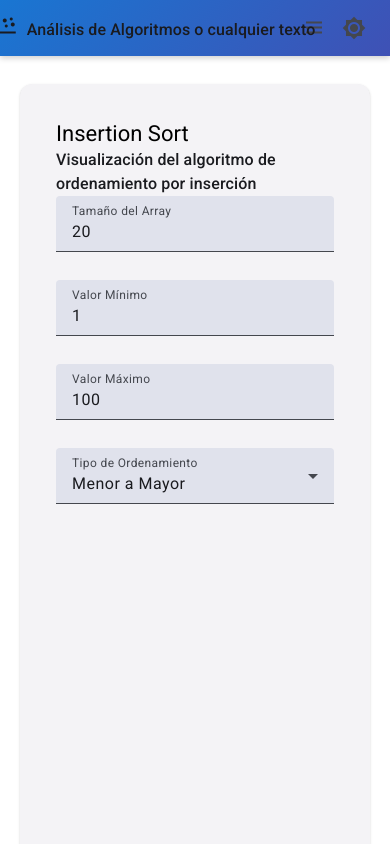
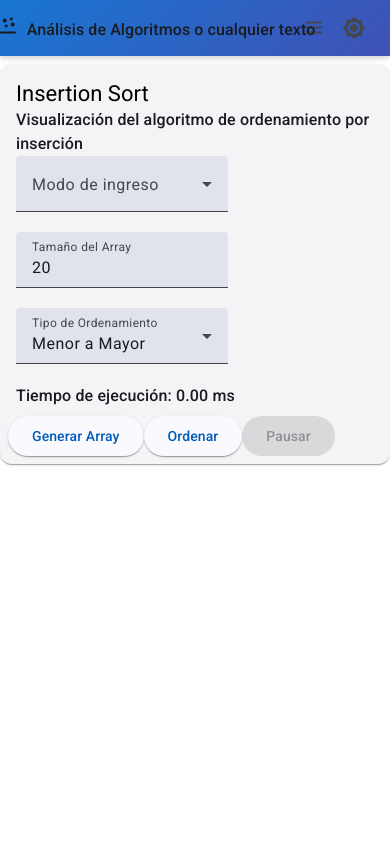
Before and after one commit to JesusRodrigoV/AXL-AnalisisAlgoritmos, an Angular app: page /sorts/insertion in a window 390 px wide. Shown: the top 844 px of the page. Built offline with nearby package versions, Linux system fonts and the light colour scheme.

Commit message:
Se agrego las opciones para generar el array manual o aleatoriamente y el input para el array manual

```diff
--- a/src/app/pages/sorts/components/insertion-sort/insertion-sort.component.html
+++ b/src/app/pages/sorts/components/insertion-sort/insertion-sort.component.html
@@ -10,6 +10,14 @@
   <mat-card-content>
     <div class="input-container">
       <mat-form-field>
+        <mat-label>Modo de ingreso</mat-label>
+        <mat-select [(ngModel)]="inputMode" (selectionChange)="onInputModeChange()">
+          <mat-option value="auto">Automático</mat-option>
+          <mat-option value="manual">Manual</mat-option>
+        </mat-select>
+      </mat-form-field>
+
+      <mat-form-field>
         <mat-label>Tamaño del Array</mat-label>
         <input
           matInput
@@ -18,6 +26,7 @@
         />
       </mat-form-field>
 
+      <ng-container *ngIf="inputMode === 'auto'">
         <mat-form-field>
           <mat-label>Valor Mínimo</mat-label>
           <input matInput type="number" [(ngModel)]="minValue" />
@@ -27,6 +36,20 @@
           <mat-label>Valor Máximo</mat-label>
           <input matInput type="number" [(ngModel)]="maxValue" />
         </mat-form-field>
+      </ng-container>
+
+      <ng-container *ngIf="inputMode === 'manual'">
+        <mat-form-field class="manual-input">
+          <mat-label>Valores (separados por comas)</mat-label>
+          <input
+            matInput
+            type="text"
+            [(ngModel)]="manualInput"
+            [placeholder]="'Ingrese ' + arraySize + ' valores separados por comas'"
+          />
+          <mat-hint>Ejemplo: 5, 2, 8, 1, 9, ...</mat-hint>
+        </mat-form-field>
+      </ng-container>
 
       <mat-form-field>
         <mat-label>Tipo de Ordenamiento</mat-label>
@@ -74,45 +97,3 @@
     </button>
   </mat-card-actions>
 </mat-card>
-
-<style>
-  .sort-card {
-    margin: 20px;
-    padding: 20px;
-  }
-
-  .input-container {
-    display: flex;
-    gap: 16px;
-    flex-wrap: wrap;
-    margin-bottom: 20px;
-  }
-
-  .chart-container {
-    width: 100%;
-    height: 400px;
-    margin: 20px 0;
-  }
-
-  mat-card-actions {
-    display: flex;
-    gap: 16px;
-    padding: 16px;
-  }
-
-  mat-form-field {
-    min-width: 150px;
-    flex: 1;
-  }
-
-  @media (max-width: 600px) {
-    .input-container {
-      flex-direction: column;
-      gap: 8px;
-    }
-
-    mat-form-field {
-      width: 100%;
-    }
-  }
-</style>
```
Lines whose indentation alone changed are shown as unchanged.
